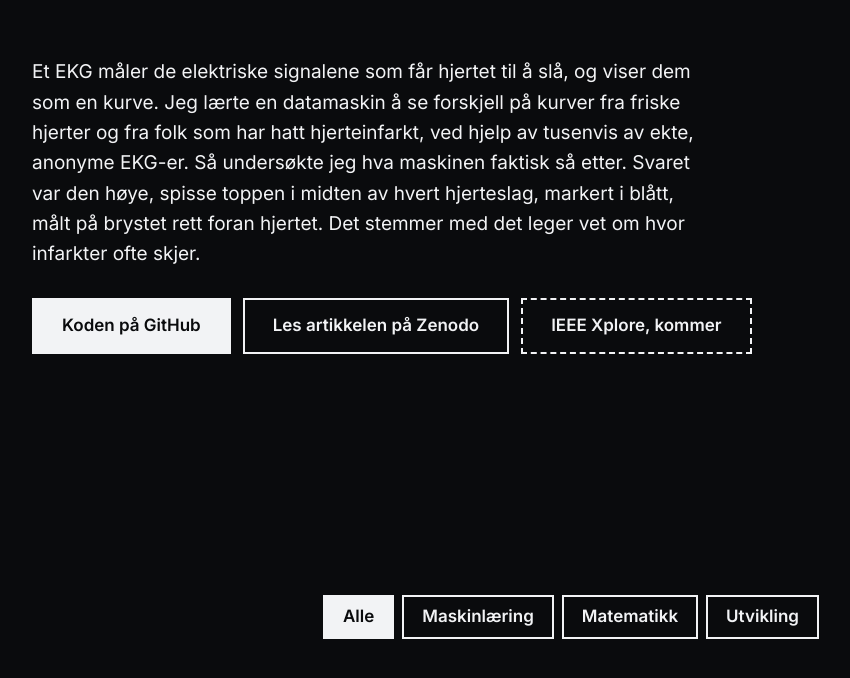
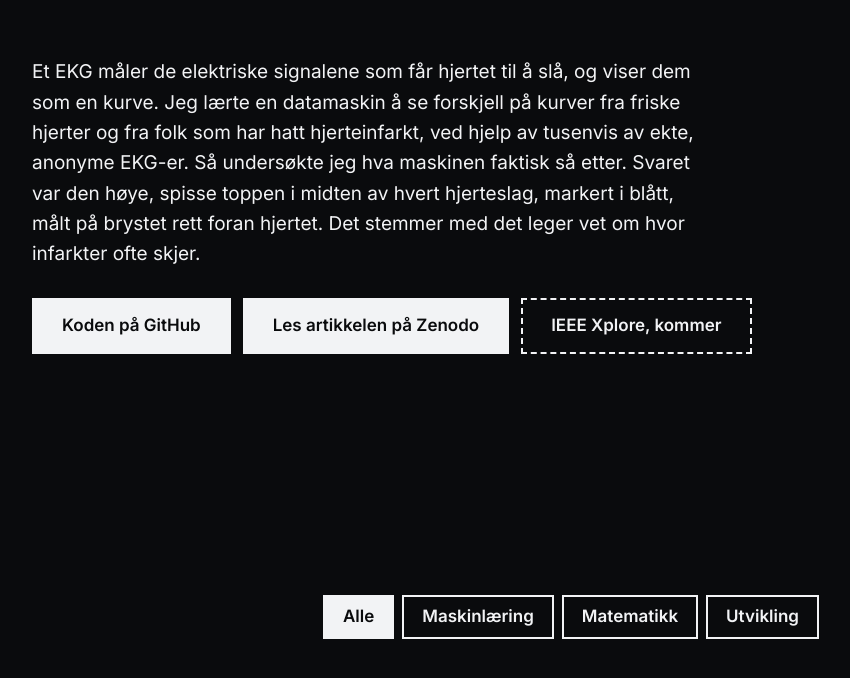
Before and after one commit to anashsheik/portfolio, a React (Vite) app: page / in a window 1280 px wide. Shown: the part 1511-2189 px from the top of the page, without its empty margins (401-1251 px from the left). Built offline with nearby package versions, Linux system fonts and the light colour scheme.

Commit message:
Zenodo-knapp som GitHub-knapp

```diff
--- a/src/App.jsx
+++ b/src/App.jsx
@@ -235,7 +235,7 @@ function Research({ c }) {
             <a href={LINKS.paperCode} className="btn btn-light" {...ext}>
               {r.code}
             </a>
-            <a href={LINKS.zenodo} className="btn btn-outline" {...ext}>
+            <a href={LINKS.zenodo} className="btn btn-light" {...ext}>
               {r.zenodo}
             </a>
             {LINKS.ieee ? (
```
